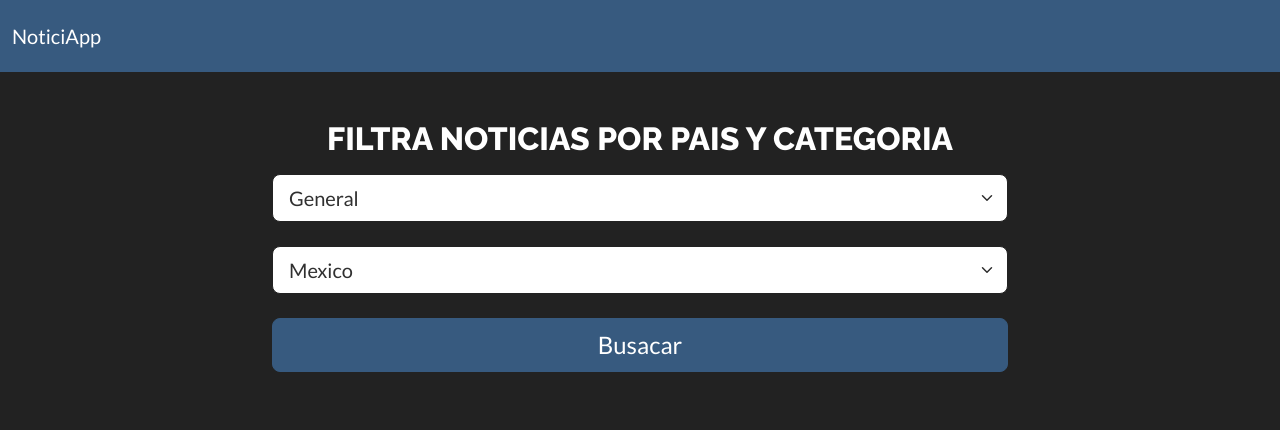
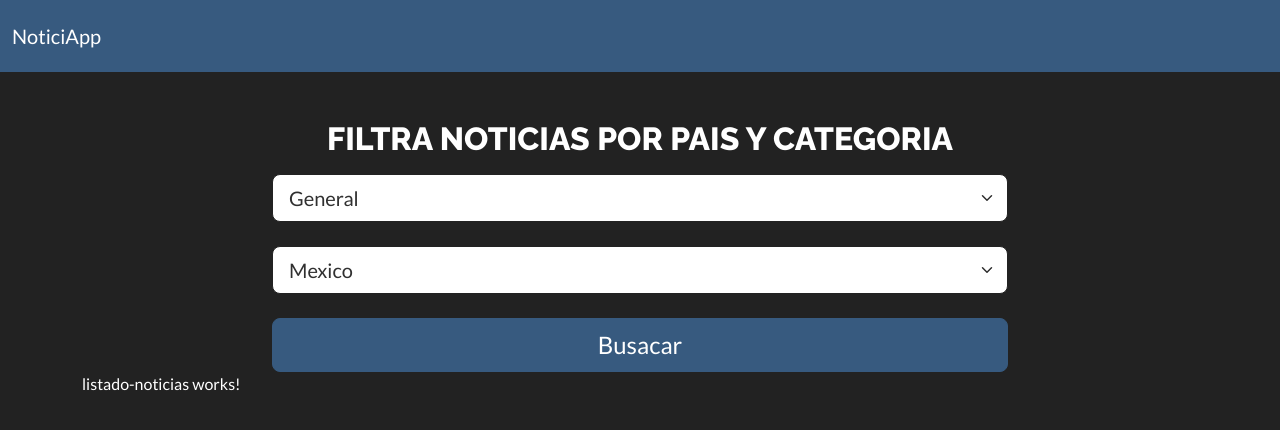
Before and after one commit to alejahndro02/noticiapp, an Angular app: page / in a window 1280 px wide. Shown: the top 430 px of the page. Built offline with nearby package versions, Linux system fonts and the light colour scheme.

Commit message:
Se utilizo la etiqueta app-listado-noticias para poder renderizar el componente, tambien se obtine la informacion proveniente del componente hijo por medio de parametrosSeleccionados y ejecuta el metodo buscarNoticias

```diff
--- a/src/app/app.component.html
+++ b/src/app/app.component.html
@@ -1,4 +1,5 @@
 <app-navbar [titulo]="'NoticiApp'"></app-navbar>
 <div class="container">
-    <app-formulario></app-formulario>
+    <app-formulario (parametrosSeleccionados)="buscarNoticias($event)"></app-formulario>
+    <app-listado-noticias></app-listado-noticias>
 </div>
```
